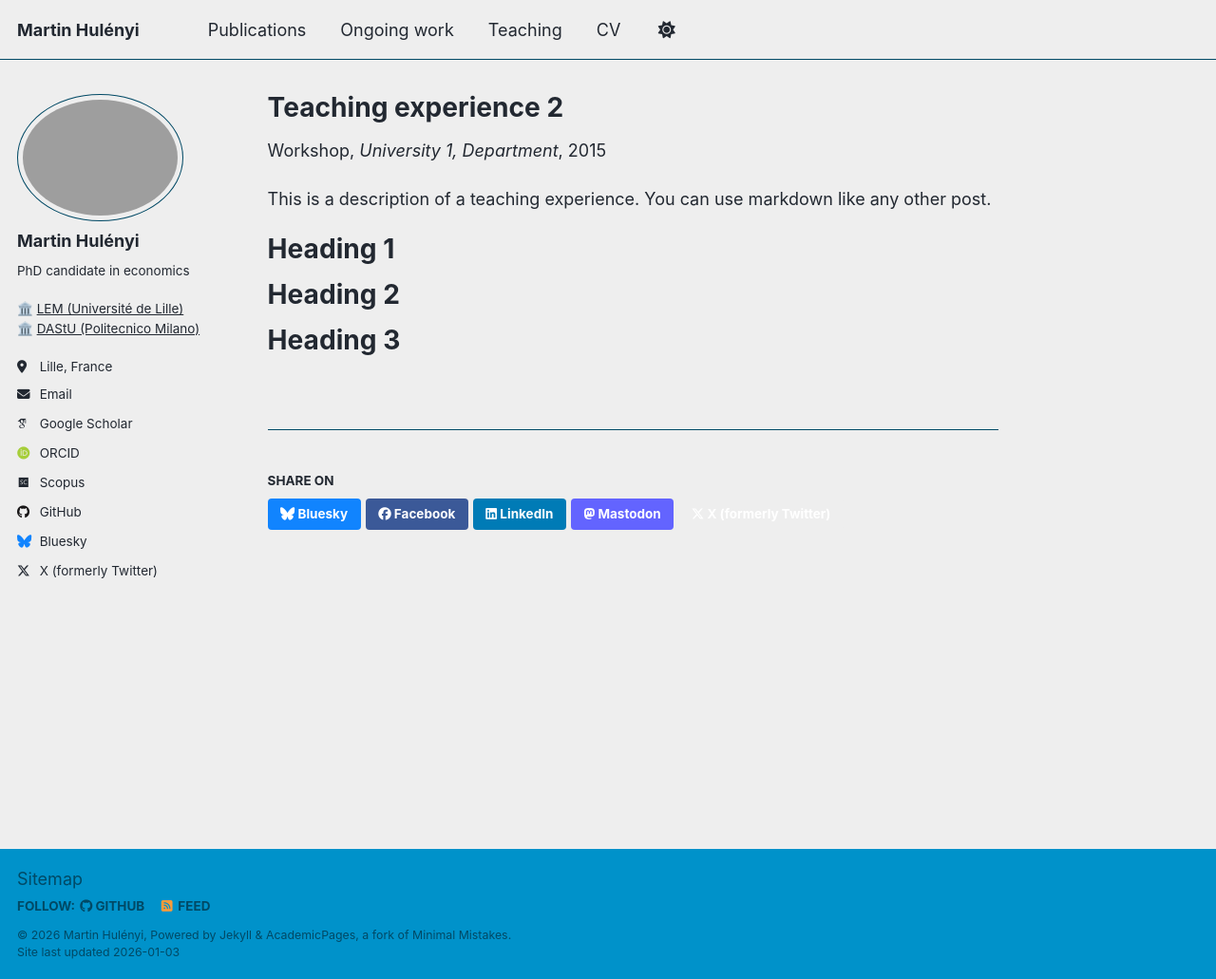
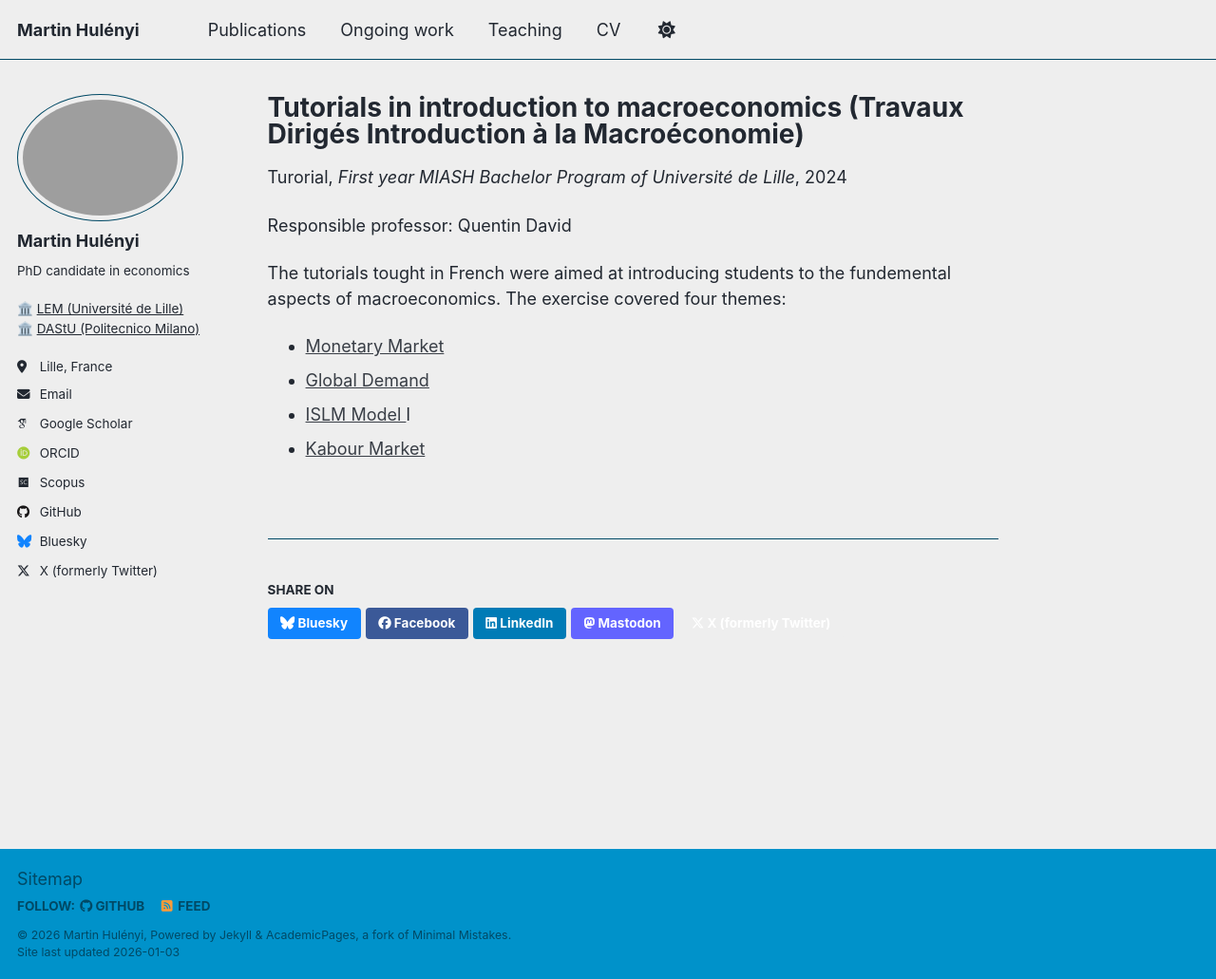
Before and after one commit to martinhulenyi/martinhulenyi.github.io, a Jekyll site: the page built from _teaching/2024_introduction_a_la_macroeconomie.md, in a window 1280 px wide and 1031 px high. Shown: the whole window at 95% size. Built offline with Jekyll 4.4.1, drawn with Linux system fonts in a browser that asks for light colours; some web fonts are replaced; a script that is not in the unit is left out.

Commit message:
Update 2024_introduction_a_la_macroeconomie.md

```diff
--- a/_teaching/2024_introduction_a_la_macroeconomie.md
+++ b/_teaching/2024_introduction_a_la_macroeconomie.md
@@ -1,20 +1,17 @@
 ---
-title: "Teaching experience 2"
+title: "Tutorials in introduction to macroeconomics (Travaux Dirigés Introduction à la Macroéconomie)"
 collection: teaching
-type: "Workshop"
-permalink: /teaching/2015-spring-teaching-1
-venue: "University 1, Department"
-date: 2015-01-01
-location: "City, Country"
+type: "Turorial"
+permalink: /teaching/2024-macro
+venue: "First year MIASH Bachelor Program of Université de Lille"
+date: 2024-03-01
+#location: "City, Country"
 ---
+Responsible professor: Quentin David
 
-This is a description of a teaching experience. You can use markdown like any other post.
-
-Heading 1
-======
-
-Heading 2
-======
-
-Heading 3
-======
+The tutorials tought in French were aimed at introducing students to the fundemental aspects of macroeconomics.
+The exercise covered four themes:
+- <a href="https://martinhulenyi.github.io/files/01_la_monnaie.pdf" target="_blank" rel="noopener"> Monetary Market </a>
+- <a href="https://martinhulenyi.github.io/files/02_la_demande-globale.pdf" target="_blank" rel="noopener"> Global Demand </a>
+- <a href="https://martinhulenyi.github.io/files/03_islm.pdf" target="_blank" rel="noopener"> ISLM Model </a>l
+- <a href="https://martinhulenyi.github.io/files/04_le_marché_du_travail.pdf" target="_blank" rel="noopener"> Kabour Market </a>
```
